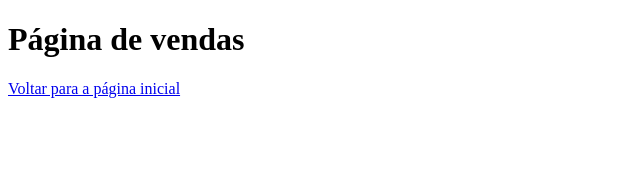
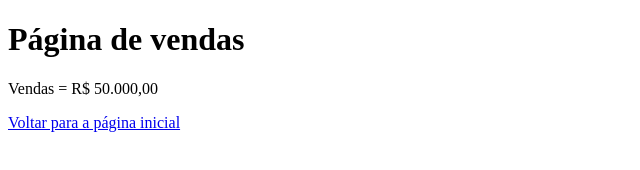
Before and after one commit to johnmarinjr/aulagithub, a plain HTML site: page vendas.html in a window 1280 px wide. Shown: the whole page, without its empty margins (0-640 px from the left). Drawn offline with Linux system fonts and the light colour scheme.

Commit message:
Adicionado informações de total de vendas

```diff
--- a/vendas.html
+++ b/vendas.html
@@ -8,6 +8,7 @@
 </head>
 <body>
     <h1>Página de vendas</h1>
+    <p>Vendas = R$ 50.000,00</p>
     <a href="index.html">Voltar para a página inicial</a>
 </body>
 </html>
```
